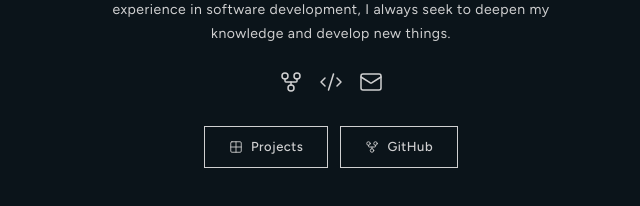
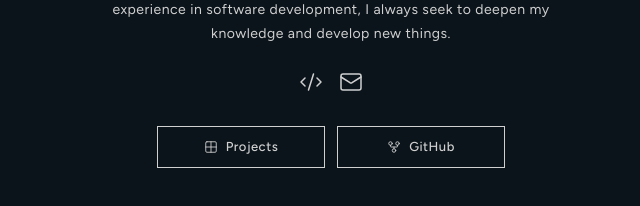
Before and after one commit to glhrmoura/glhrmoura, a React (Vite) app: page / in a window 1280 px wide. Shown: the part 446-652 px from the top of the page, without its empty margins (309-949 px from the left). Built offline with nearby package versions, Linux system fonts and the light colour scheme.

Commit message:
style: align about action buttons and hide duplicate github social icon

```diff
--- a/src/pages/about/index.tsx
+++ b/src/pages/about/index.tsx
@@ -6,6 +6,7 @@ import { linkList } from '~/data';
 
 const About = () => {
   const { t } = useTranslation();
+  const socialLinks = linkList.filter((contact) => contact.title !== 'Github');
 
   return (
     <main className="flex flex-col min-h-screen pt-[94px] pb-[62px] max-md:pb-[90px]">
@@ -21,7 +22,7 @@ const About = () => {
             {t('content')}
           </p>
           <div className="flex items-center justify-center gap-4 mt-6">
-            {linkList.map((contact, index) => (
+            {socialLinks.map((contact, index) => (
               <a
                 key={index}
                 title={contact.title}
@@ -37,7 +38,7 @@ const About = () => {
           <div className="flex items-center justify-center gap-3 mt-8">
             <Link
               to="/projects"
-              className="inline-flex items-center gap-2 px-6 py-2.5 text-[13px] font-medium no-underline text-[var(--color-text)] bg-transparent border border-[var(--color-border)] transition-colors duration-150 hover:border-[#23c063] hover:bg-[#23c063] hover:text-[var(--color-bg)] [&_svg]:fill-none [&_svg]:stroke-current hover:[&_svg]:stroke-[var(--color-bg)]"
+              className="inline-flex w-[168px] justify-center items-center gap-2 px-6 py-2.5 text-[13px] font-medium no-underline text-[var(--color-text)] bg-transparent border border-[var(--color-border)] transition-colors duration-150 hover:border-[#23c063] hover:bg-[#23c063] hover:text-[var(--color-bg)] [&_svg]:fill-none [&_svg]:stroke-current hover:[&_svg]:stroke-[var(--color-bg)]"
             >
               <Grid2X2 size={14} strokeWidth={1.5} /> {t('nav.projects')}
             </Link>
@@ -45,7 +46,7 @@ const About = () => {
               href="https://github.com/glhrmoura"
               target="_blank"
               rel="noreferrer"
-              className="inline-flex items-center gap-2 px-6 py-2.5 text-[13px] font-medium no-underline text-[var(--color-text)] bg-transparent border border-[var(--color-border)] transition-colors duration-150 hover:border-[#23c063] hover:bg-[#23c063] hover:text-[var(--color-bg)] [&_svg]:fill-none [&_svg]:stroke-current hover:[&_svg]:stroke-[var(--color-bg)]"
+              className="inline-flex w-[168px] justify-center items-center gap-2 px-6 py-2.5 text-[13px] font-medium no-underline text-[var(--color-text)] bg-transparent border border-[var(--color-border)] transition-colors duration-150 hover:border-[#23c063] hover:bg-[#23c063] hover:text-[var(--color-bg)] [&_svg]:fill-none [&_svg]:stroke-current hover:[&_svg]:stroke-[var(--color-bg)]"
             >
               <GitFork size={14} strokeWidth={1.5} /> GitHub
             </a>
```
